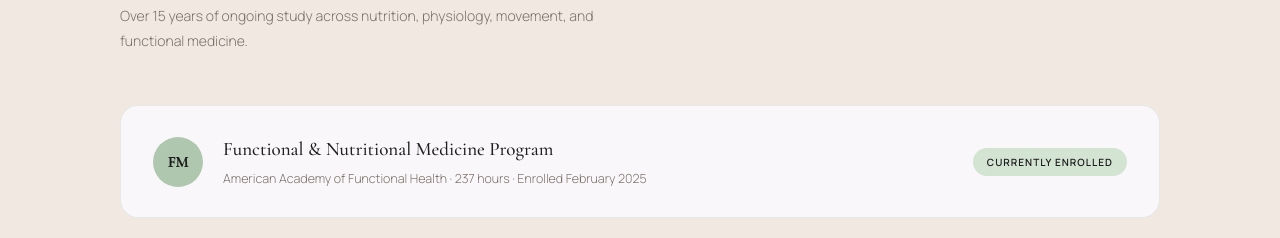
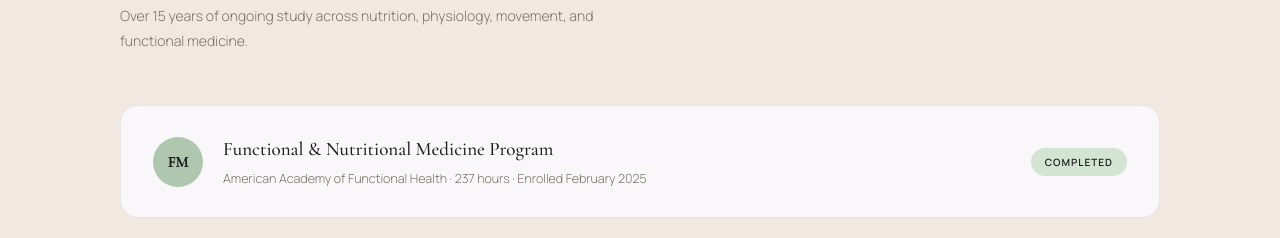
Before and after one commit to Brightside-co/joudbitar-website, a plain HTML site: page about.html in a window 1280 px wide. Shown: the part 3549-3787 px from the top of the page. Drawn offline with nearby package versions, Linux system fonts and the light colour scheme.

Commit message:
Add files via upload

```diff
--- a/about.html
+++ b/about.html
@@ -924,7 +924,7 @@
           <h3>Functional &amp; Nutritional Medicine Program</h3>
           <p>American Academy of Functional Health · 237 hours · Enrolled February 2025</p>
         </div>
-        <span class="fm-pill">Currently Enrolled</span>
+        <span class="fm-pill">Completed</span>
       </div>
 
       <div class="creds-grid fade-in">
```
Also changed, not shown: index.html (+1 -1 lines).
